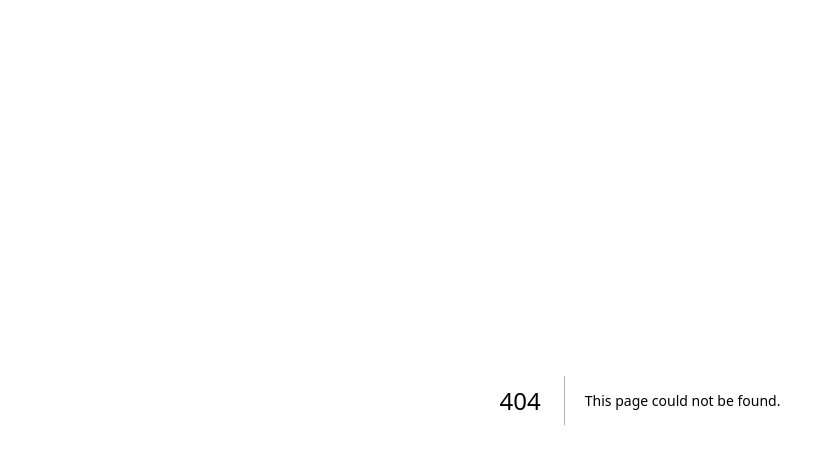
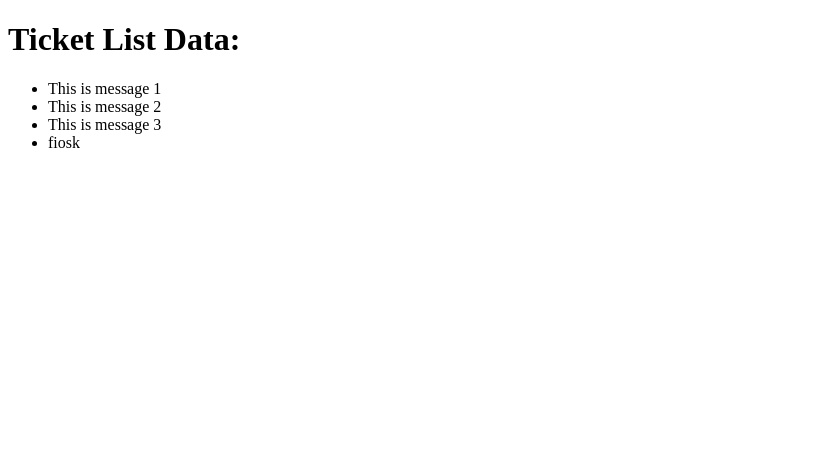
Before and after one commit to sahandghorbani/Kavenegar, a Next.js app: page /list in a window 1280 px wide. Before the commit this address had no page. Shown: the top 464 px of the page, without its empty margins (0-835 px from the left). Built offline with nearby package versions, Linux system fonts and the light colour scheme; data requests are answered from the project's data file.

Commit message:
refactor(ticket-list) : Refactor the directory of list-router

```diff
--- a/src/app/(ticketing)/add/page.tsx
+++ b/src/app/(ticketing)/add/page.tsx
@@ -2,8 +2,6 @@ import AddTicket from '@/components/pages/AddTicket';
 
 export default function AddTicketPage() {
   return (
-    <div>
       <AddTicket />
-    </div>
   );
 }
--- /dev/null
+++ b/src/app/(ticketing)/list/page.tsx
@@ -0,0 +1,5 @@
+import TicketList from '@/components/pages/TicketList';
+
+export default function page() {
+  return <TicketList />;
+}
```
